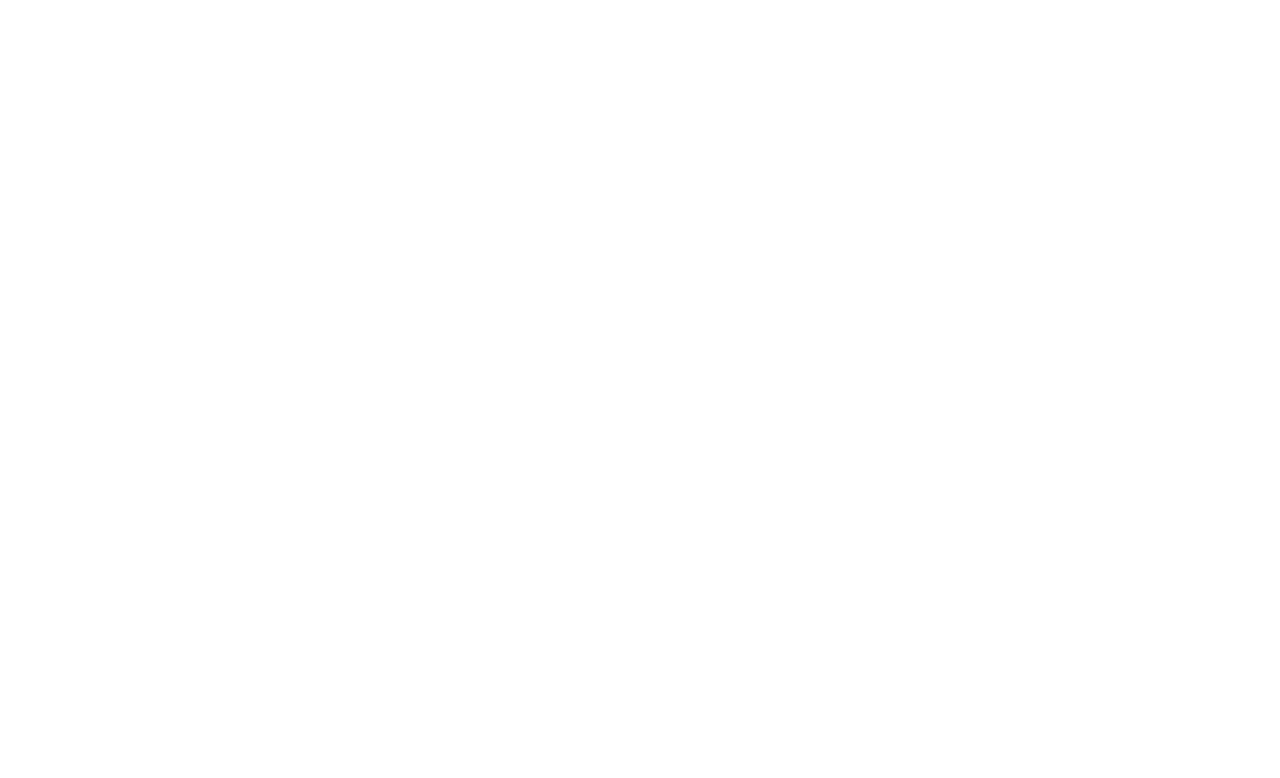
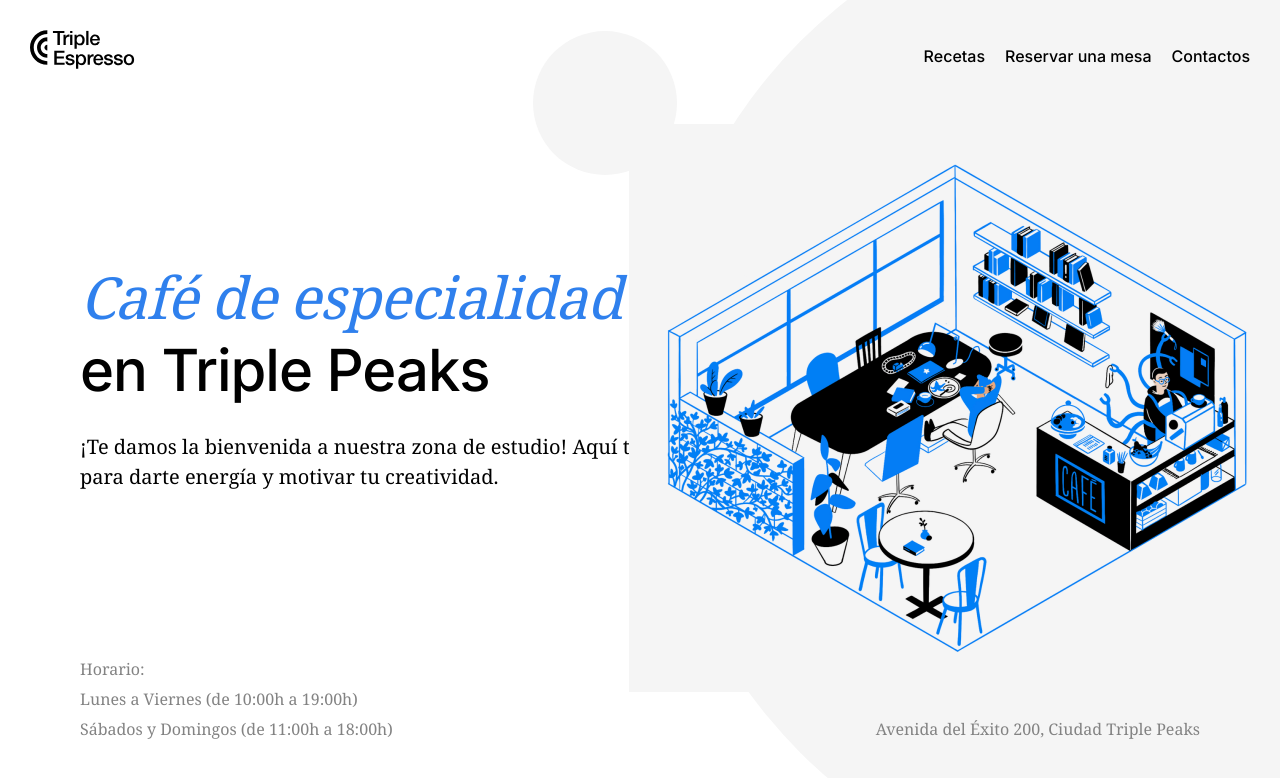
Before and after one commit to lumberparker/web_project_coffeeshop, a plain HTML site: page index.html in a window 1280 px wide. Drawn offline with Linux system fonts and the light colour scheme.

Commit message:
21022022

```diff
--- a/index.html
+++ b/index.html
@@ -34,7 +34,56 @@
     </head>
     <body>
         <div class="page">
-            <header class="header"></header>
+            <div class="page">
+
+                <header class="header">
+
+                  <nav class="nav">
+                  <img src="/web_project_coffeeshop/images/logo_coffeeshop_dark.svg" alt="" class="nav__logo">
+
+                    <ul class="nav__links">
+
+                      <li><a href="#" class="nav__link">Recetas</a></li>
+                      <li>
+                        <a href="#" class="nav__link">Reservar una mesa
+                        </a>
+                      </li>
+                      <li><a href="#" class="nav__link">Contactos</a></li>
+                    </ul>
+                  </nav>
+
+
+
+
+                     <h1 class="header__title"> <span class="header__span-accent">Café de especialidad</span><br>en Triple Peaks</h1>
+
+
+                     <div class="header__description">
+                        ¡Te damos la bienvenida a nuestra zona de estudio! Aquí tenemos café para darte energía y motivar tu creatividad.
+                      </div>
+
+                      <img src="./images/inside_coffee_shop.png" alt="Dentro de la cafetería" class="header__img">
+
+
+                    <ul class="header__footer">
+                        <li>Horario:</li>
+                        <li>Lunes a Viernes (de 10:00h a 19:00h)</li>
+                        <li>Sábados y Domingos (de 11:00h a 18:00h)</li>
+                    </ul>
+
+                    <p class="header__paragraph">Avenida del Éxito 200, Ciudad Triple Peaks
+                    </p>
+
+
+
+
+                </div>
+            </div>
+
+
+
+
+                </header>
             <main class="content">
                 <section class="recipes"></section>
                 <section class="reservation"></section>
--- a/pages/index.css
+++ b/pages/index.css
@@ -1,11 +1,152 @@
 .page {
-    min-width: 1100px;
-    max-width: 1600px;
-    font-family: "Inter", "Arial", serif;
-    font-weight: 100;
+    background-color: #FFFFFF;
+    height: 100vh;
+
+        min-width: 1100px;
+        max-width: 1600px;
+        margin: 0 auto;
+        font-family: "inter", "arial", sans-serif;
+        font-size: 16px;
+        line-height: 20px;
+        color: #000000;
+        padding: 0;
+
+}
+
+.header {
+    min-height: 720px;
+    max-height: 800px;
+    background-image: url(/web_project_coffeeshop/images/background_header.svg);
+    background-size: cover;
+        height: 100vh;
+        min-height: 720px;
+        max-height: 800px;
+
+        position: relative;
+        box-sizing: border-box;
+        margin-bottom: 10vw;
+      }
+
+
+
+.nav {
+   position: static;
+}
+.nav__logo{
+    width: 105px;
+    height: 39px;
+position: relative;
+top: 30px;
+left: 30px;
+}
+.nav__links {
+    position: absolute;
+    top: 30px;
+    right: 30px;
+    display: flex;
+    gap: 20px;
+    list-style: none;
+}
+
+.nav__link {
+    font-family: "Inter", "Arial",sans-serif;
     font-style: normal;
+    font-weight: 500;
     font-size: 16px;
     line-height: 20px;
-    margin-left: auto;
-    margin-right: auto;
+    color: #000000;
+ text-decoration: none;
+
+
 }
+.header__span-accent{
+    font-family: "Noto Serif", "Times New Roman", serif;
+    font-style: italic;
+    font-weight: normal;
+    font-size: 58px;
+    line-height: 72px;
+    color: #2F80ED;
+
+
+}
+.header__title {
+    position:absolute;
+    top: 222px;
+left:80px;
+    max-height: 709px;
+
+    font-style: normal;
+    font-weight: 500;
+    font-size: 58px;
+    line-height: 72px;
+    letter-spacing: -1px;
+    max-height: 80;
+}
+
+.header__description{
+    position: absolute;
+    top: 432px;
+    left: 80px;
+    font-family: "Noto Serif", 'Times New Roman', serif;
+    font-style: normal;
+    font-weight: normal;
+    font-size: 20px;
+    line-height: 30px;
+    max-width: 683px;
+
+}
+
+
+
+.header__img {
+    position: absolute;
+    top: 124px;
+    right: 5px;
+    width: 646px;
+    height: 568px;
+
+}
+
+.header__footer {
+position: absolute;
+bottom: 40px;
+left: 40px;
+margin-left: 0;
+margin-top: auto;
+list-style: none;
+font-family: "Noto Serif", 'Times New Roman', serif;
+font-style: normal;
+font-weight: normal;
+line-height: 30px;
+color: #838383;
+
+
+
+}
+.header__paragraph{
+    position: absolute;
+    bottom:40px;
+    right: 80px;
+    font-family: "Noto Serif", 'Times New Roman', serif;
+font-style: normal;
+font-weight: normal;
+line-height: 30px;
+color: #838383;
+
+}
+
+.content {
+    ;
+}
+
+.recipes {
+    ;
+}
+
+.reservation {
+    ;
+}
+
+.footer {
+    ;
+}
```
